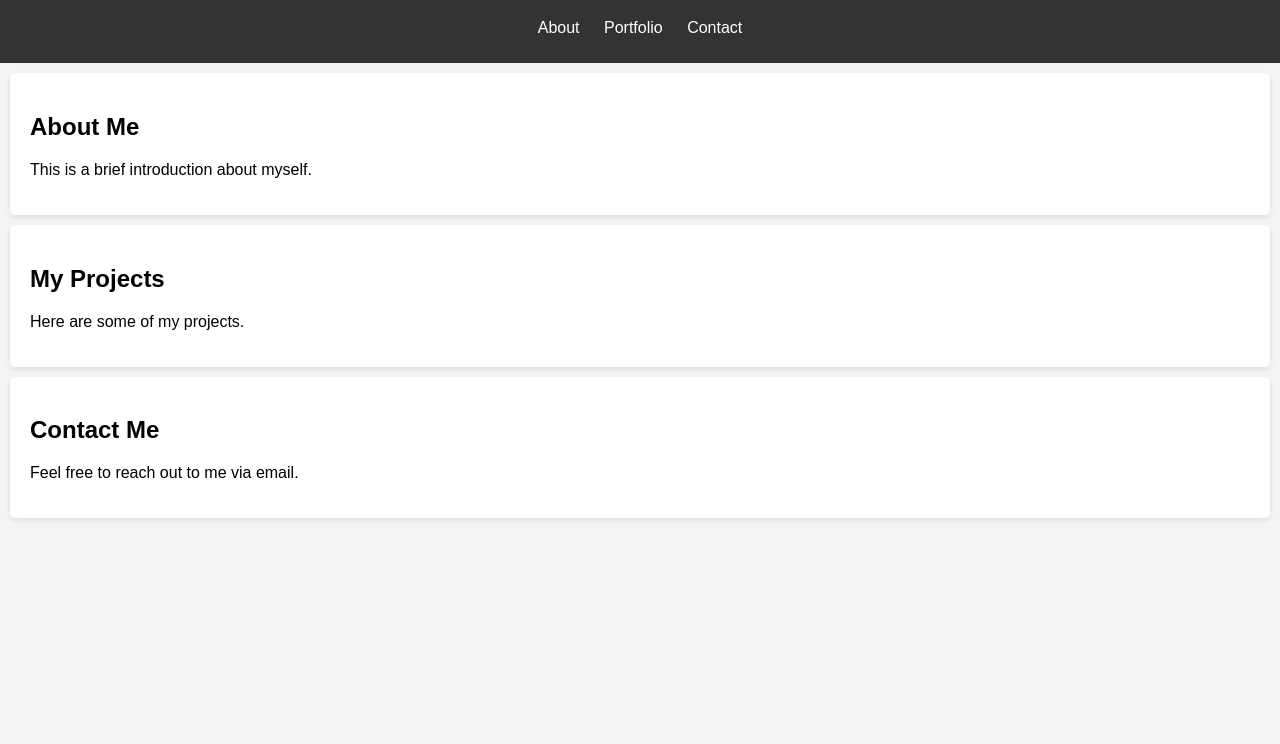
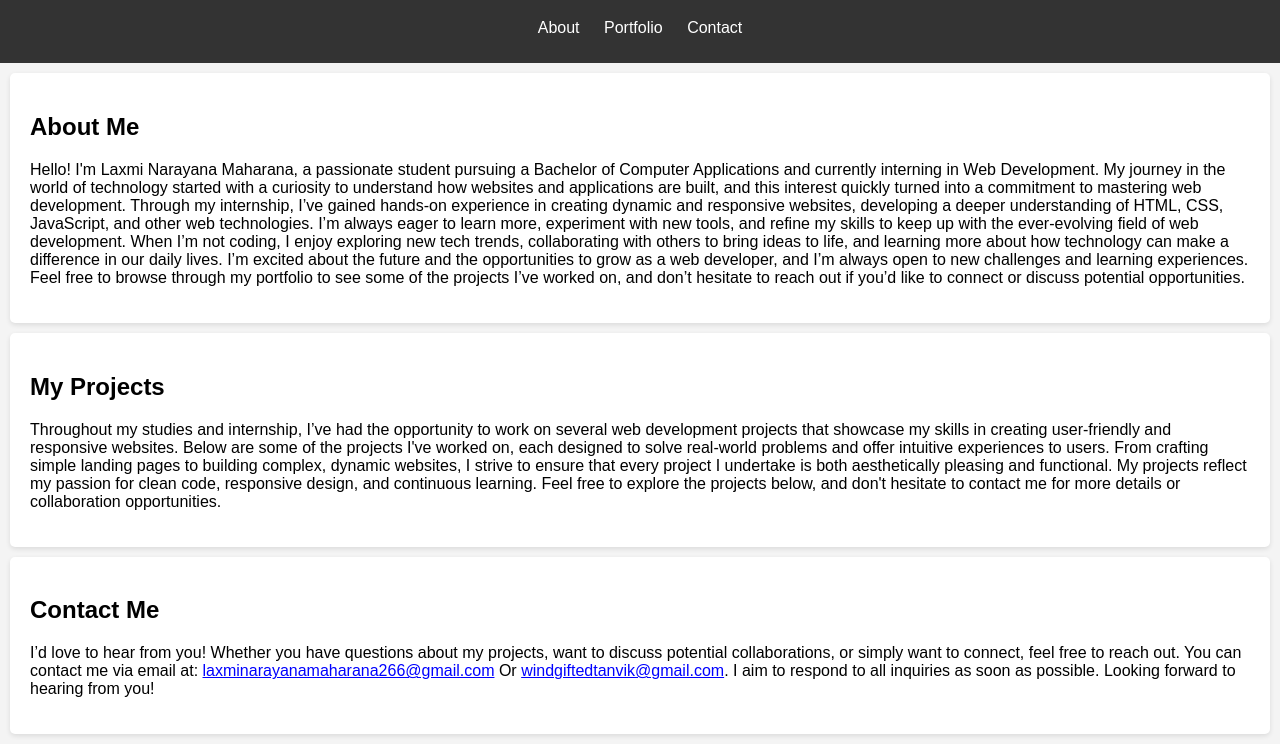
Before and after one commit to lakshcreator/portfolio-web, a plain HTML site: page index.html in a window 1280 px wide. Shown: the part 71-815 px from the top of the page. Drawn offline with Linux system fonts and the light colour scheme.

Commit message:
index.html

```diff
--- a/index.html
+++ b/index.html
@@ -19,15 +19,29 @@
     </header>
     <section id="about">
         <h2>About Me</h2>
-        <p>This is a brief introduction about myself.</p>
+        <p>Hello! I'm Laxmi Narayana Maharana, a passionate student pursuing a Bachelor of Computer Applications  and currently interning in Web Development. My journey in the world of technology started with a curiosity to understand how websites and applications are built, and this interest quickly turned into a commitment to mastering web development.
+
+Through my internship, I’ve gained hands-on experience in creating dynamic and responsive websites, developing a deeper understanding of HTML, CSS, JavaScript, and other web technologies. I’m always eager to learn more, experiment with new tools, and refine my skills to keep up with the ever-evolving field of web development.
+
+When I’m not coding, I enjoy exploring new tech trends, collaborating with others to bring ideas to life, and learning more about how technology can make a difference in our daily lives. I’m excited about the future and the opportunities to grow as a web developer, and I’m always open to new challenges and learning experiences.
+
+Feel free to browse through my portfolio to see some of the projects I’ve worked on, and don’t hesitate to reach out if you’d like to connect or discuss potential opportunities.</p>
     </section>
     <section id="portfolio">
         <h2>My Projects</h2>
-        <p>Here are some of my projects.</p>
+        <p>Throughout my studies and internship, I’ve had the opportunity to work on several web development projects that showcase my skills in creating user-friendly and responsive websites. Below are some of the projects I've worked on, each designed to solve real-world problems and offer intuitive experiences to users.
+
+From crafting simple landing pages to building complex, dynamic websites, I strive to ensure that every project I undertake is both aesthetically pleasing and functional. My projects reflect my passion for clean code, responsive design, and continuous learning.
+
+Feel free to explore the projects below, and don't hesitate to contact me for more details or collaboration opportunities.</p>
     </section>
     <section id="contact">
         <h2>Contact Me</h2>
-        <p>Feel free to reach out to me via email.</p>
+        <p>I’d love to hear from you! Whether you have questions about my projects, want to discuss potential collaborations, or simply want to connect, feel free to reach out.
+
+You can contact me via email at: <a href="laxminarayanamaharana266@gmail.com" style="color:blue;">laxminarayanamaharana266@gmail.com</a>
+Or <a href="windgiftedtanvik@gmail.com"  style="color:blue;">windgiftedtanvik@gmail.com</a>.
+I aim to respond to all inquiries as soon as possible. Looking forward to hearing from you!</p>
     </section>
 </body>
 </html>
```
